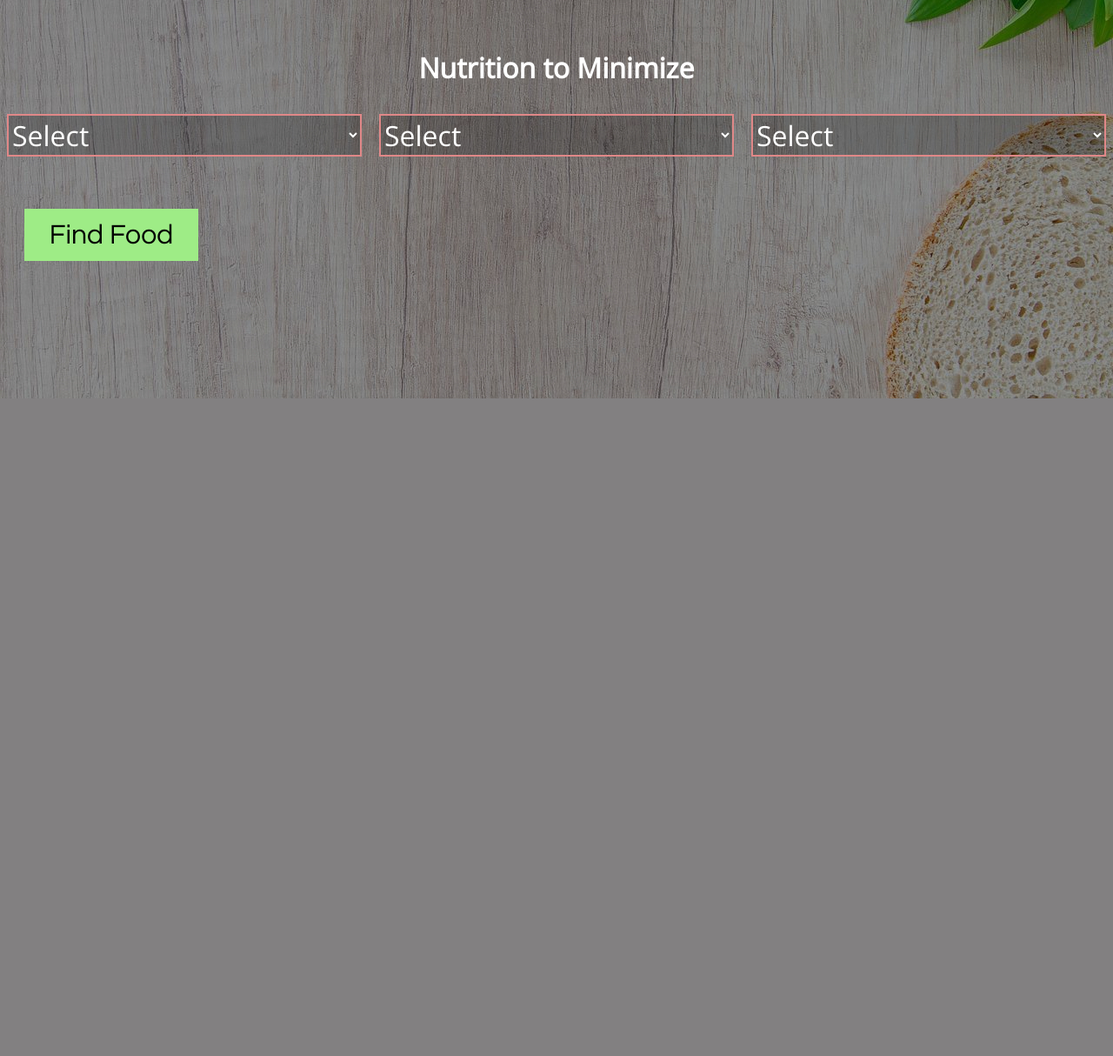
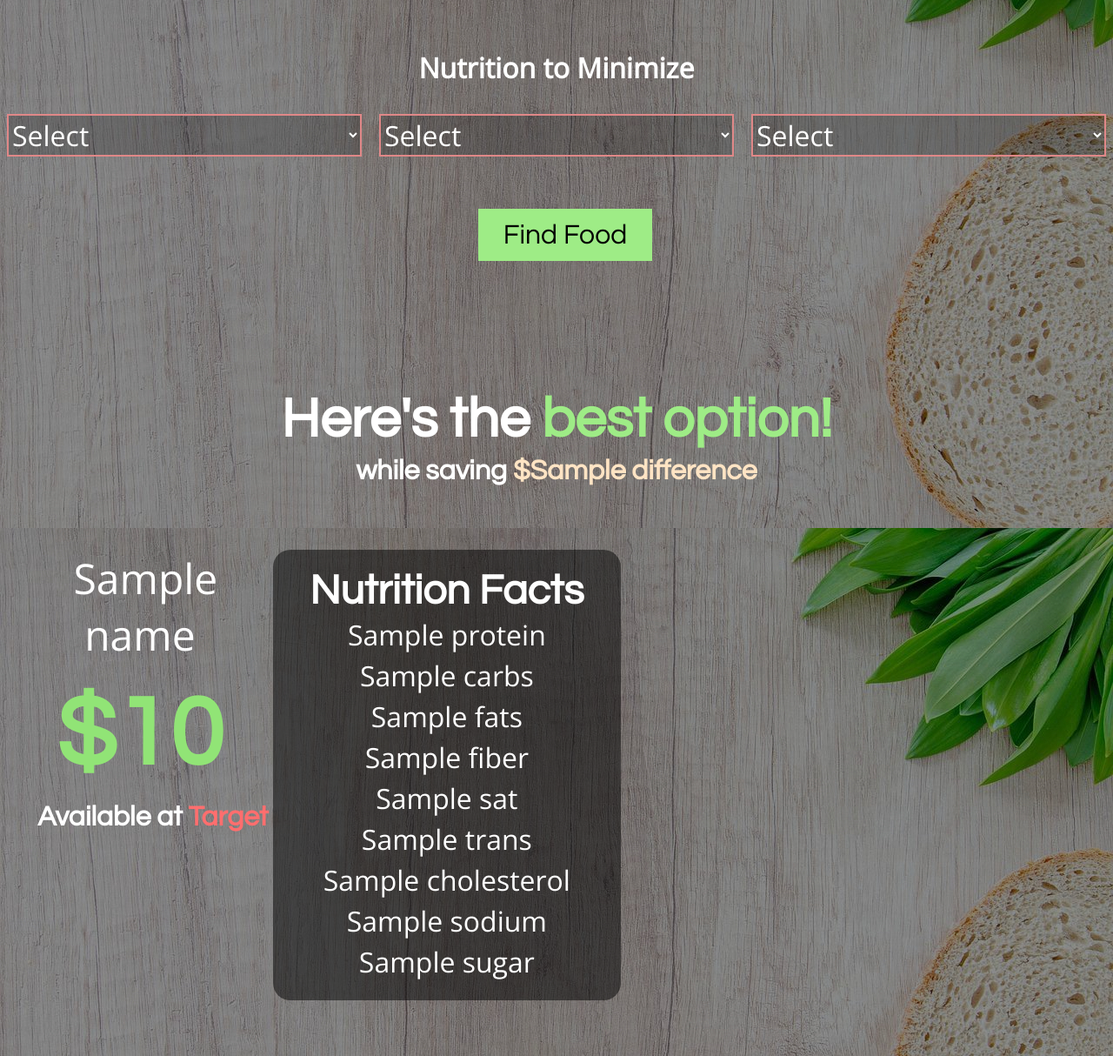
Before and after one commit to Zeke07/WaffleHacks2022, a Flask app: template templates/index.html in a window 1280 px wide. Shown: the part 1087-2301 px from the top of the page at 87% size. Before the commit the page ends 1545 px from the top, so only its background shows below. Run offline with Flask 2, Linux system fonts and the light colour scheme; the template is opened without the code that fills it: most values are stand-ins (such as "Sample title", 1, 10 or a date in 2020); parts of the project's set-up code (start-up, migrations or seed data) failed here and were passed over.

Commit message:
Update index.html

```diff
--- a/templates/index.html
+++ b/templates/index.html
@@ -37,24 +37,24 @@
             <select name="thing1" id="thing1">
             <option selected disabled>Select</option>
             <option value="Protein">Protein</option>
-            <option value="Total Carbohydrates">Carbohydrates</option>
+            <option value="Total Carbohydrate">Carbohydrates</option>
             <option value="Total Fat">Fats</option>
-            <option value="Dietarty Fiber">Fiber</option>
+            <option value="Dietary Fiber">Fiber</option>
             </select>
             <label for="thing2"></label>
             <select name="thing2" id="thing2">
             <option selected disabled>Select</option>
             <option value="Protein">Protein</option>
-            <option value="Total Carbohydrates">Carbohydrates</option>
-            <option value="Total Fats">Fats</option>
+            <option value="Total Carbohydrate">Carbohydrates</option>
+            <option value="Total Fat">Fats</option>
             <option value="Dietary Fiber">Fiber</option>
             </select>
             <label for="thing3"></label>
             <select name="thing3" id="thing3">
             <option selected disabled>Select</option>
             <option value="Protein">Protein</option>
-            <option value="Total Carbohydrates">Carbohydrates</option>
-            <option value="Total Fats">Fats</option>
+            <option value="Total Carbohydrate">Carbohydrates</option>
+            <option value="Total Fat">Fats</option>
             <option value="Dietary Fiber">Fiber</option>
             </select>
         </ul>
@@ -69,7 +69,7 @@
             <option value="Trans Fat">Trans Fat</option>
             <option value="Cholesterol">Cholesterol</option>
             <option value="Sodium">Sodium</option>
-            <option value="Sugar">Sugar</option>
+            <option value="Sugars">Sugar</option>
             </select>
             <label for="thing5"></label>
             <select name="thing5" id="thing5">
@@ -78,7 +78,7 @@
             <option value="Trans Fat">Trans Fat</option>
             <option value="Cholesterol">Cholesterol</option>
             <option value="Sodium">Sodium</option>
-            <option value="Sugar">Sugar</option>
+            <option value="Sugars">Sugar</option>
             </select>
             <label for="thing6"></label>
             <select name="thing6" id="thing6">
@@ -87,84 +87,64 @@
             <option value="Trans Fat">Trans Fat</option>
             <option value="Cholesterol">Cholesterol</option>
             <option value="Sodium">Sodium</option>
-            <option value="Sugar">Sugar</option>
+            <option value="Sugars">Sugar</option>
             </select>
         </ul>
             </div>
+       <div class = "bun">
         <button class="lower" type="submit">Find Food</button>
+        </div>
     </form>
 
+        <div class="summary">
+        <h4>Here's the <span style="color:#9eec86;">best option!</span></h4>
+        <h5>while saving <span style="color:bisque;">${{ difference }}</span></h5>
+        <div class="output">
+        <div class = "product">
+        <a class="link" href="{{ link }}" target="_blank">{{ name }}</a>
+        <h6>${{ price }}</h6>
+            <div class="target">
+                <h1>Available at <span style="color:#ff6e6e;">Target</span></h1>
+            </div>
+        </div>
 
+        <div class="facts">
+            <table>
+                <tr>
+                    <th>Nutrition Facts</th>
+                </tr>
+                <tr>
+                    <td>{{ protein }}</td>
+                </tr>
+                <tr>
+                    <td>{{ carbs }}</td>
+                </tr>
+                <tr>
+                    <td>{{ fats }}</td>
+                </tr>
+                <tr>
+                    <td>{{ fiber }}</td>
+                </tr>
+                <tr>
+                    <td>{{ sat }}</td>
+                </tr>
+                <tr>
+                    <td>{{ trans }}</td>
+                </tr>
+                <tr>
+                    <td>{{ cholesterol }}</td>
+                </tr>
+                <tr>
+                    <td>{{ sodium }}</td>
+                </tr>
+                <tr>
+                    <td>{{ sugar }}</td>
+                </tr>
+
+            </table>
+        </div>
+        </div>
+    </div>
 
 </body>
 </html>
-
-<!--
-<!DOCTYPE html>
-<html lang="en">
-<head>
-    <meta charset="UTF-8">
-    <meta http-equiv="X-UA-Compatible" content="IE=edge">
-    <meta name="viewport" content="width=device-width, initial-scale=1.0">
-    <link rel="stylesheet" type="text/css" href="{{ url_for('static', filename='style.css')}}" />
-
-    <link rel="preconnect" href="https://fonts.googleapis.com">
-    <link rel="preconnect" href="https://fonts.gstatic.com" crossorigin>
-    <link href="https://fonts.googleapis.com/css2?family=Bebas+Neue&family=Open+Sans:wght@300&family=Poppins:wght@500&family=Questrial&family=Raleway:wght@700&display=swap" rel="stylesheet">
-    <title>LunchMoney</title>
-</head>
-<body>
-    <div><h1><span style="color:bisque;">lunch</span><span style="color:#9eec86;">money</span></h1></div>
-    <div class="slogan">
-        <p>Eat Healthy,</p>
-        <p>Stay Wealthy</p>
-    </div>
-    <br>
-    <br>
-    <form method="post">
-
-        <div class="input-container">
-        <input spellcheck="false" type="text" name="budget"
-               placeholder="What's your budget?"
-               value="{{ request.form['budget'] }}"></input>
-        <input spellcheck="false" type="text" name="query"
-               placeholder="Anything in mind?"
-               value="{{ request.form['query'] }}"></input>
-        </div>
-         <h2>Prioritize your Nutrition</h2>
-        <div class="nutri">
-            <label for="thing1">1</label>
-            <select name="thing1" id="thing1">
-              <option selected disabled>Select</option>
-              <option value="Protein">Protein</option>
-              <option value="Total Carbohydrate">Carbohydrates</option>
-              <option value="Total Fat">Fats</option>
-              <option value="Dietary Fiber">Fiber</option>
-            </select>
-            <label for="thing2">2</label>
-            <select name="thing2" id="thing2">
-              <option selected disabled>Select</option>
-              <option value="Protein">Protein</option>
-              <option value="Total Carbohydrate">Carbohydrates</option>
-              <option value="Total Fat">Fats</option>
-              <option value="Dietary Fiber">Fiber</option>
-            </select>
-            <label for="thing3">3</label>
-            <select name="thing3" id="thing3">
-              <option selected disabled>Select</option>
-              <option value="Protein">Protein</option>
-              <option value="Total Carbohydrate">Carbohydrates</option>
-              <option value="Total Fat">Fats</option>
-              <option value="Dietary Fiber">Fiber</option>
-            </select>
-
-        </div>
-
-        <button type="submit">Find Food</button>
-
-    </form>
-
-
-</body>
-</html>
--->
```
